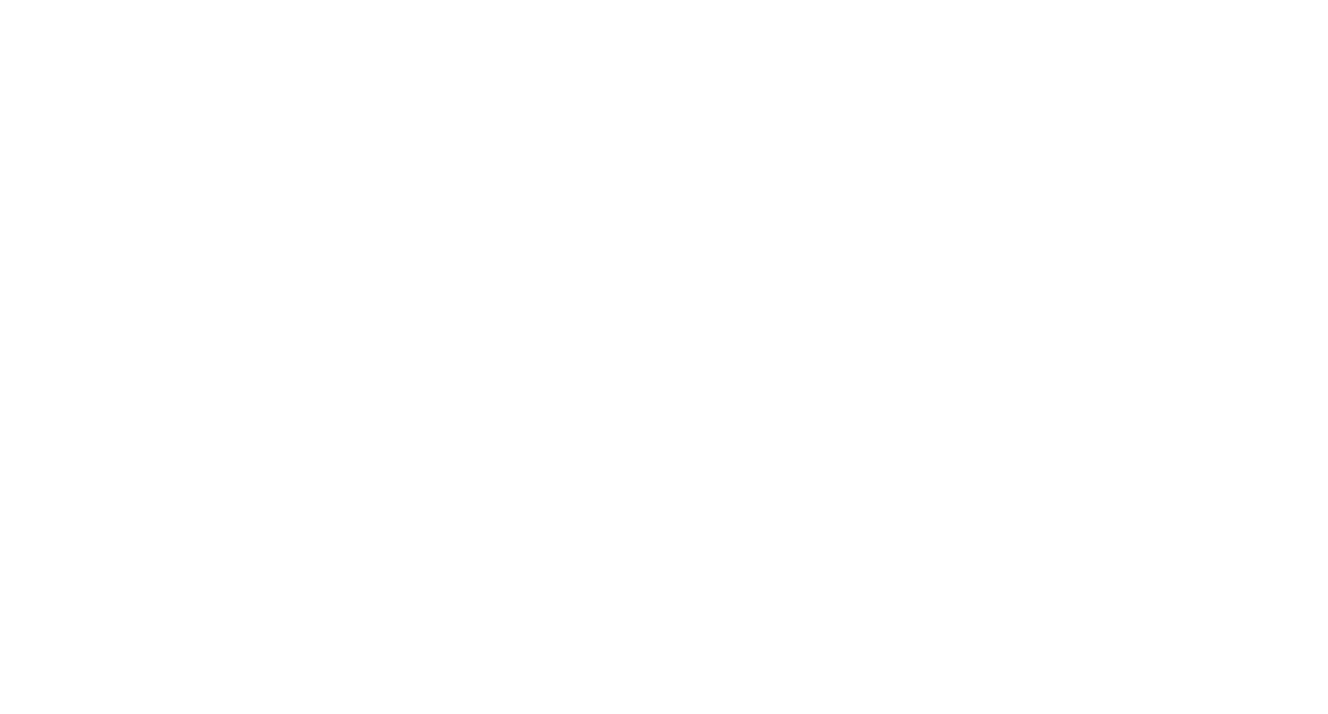
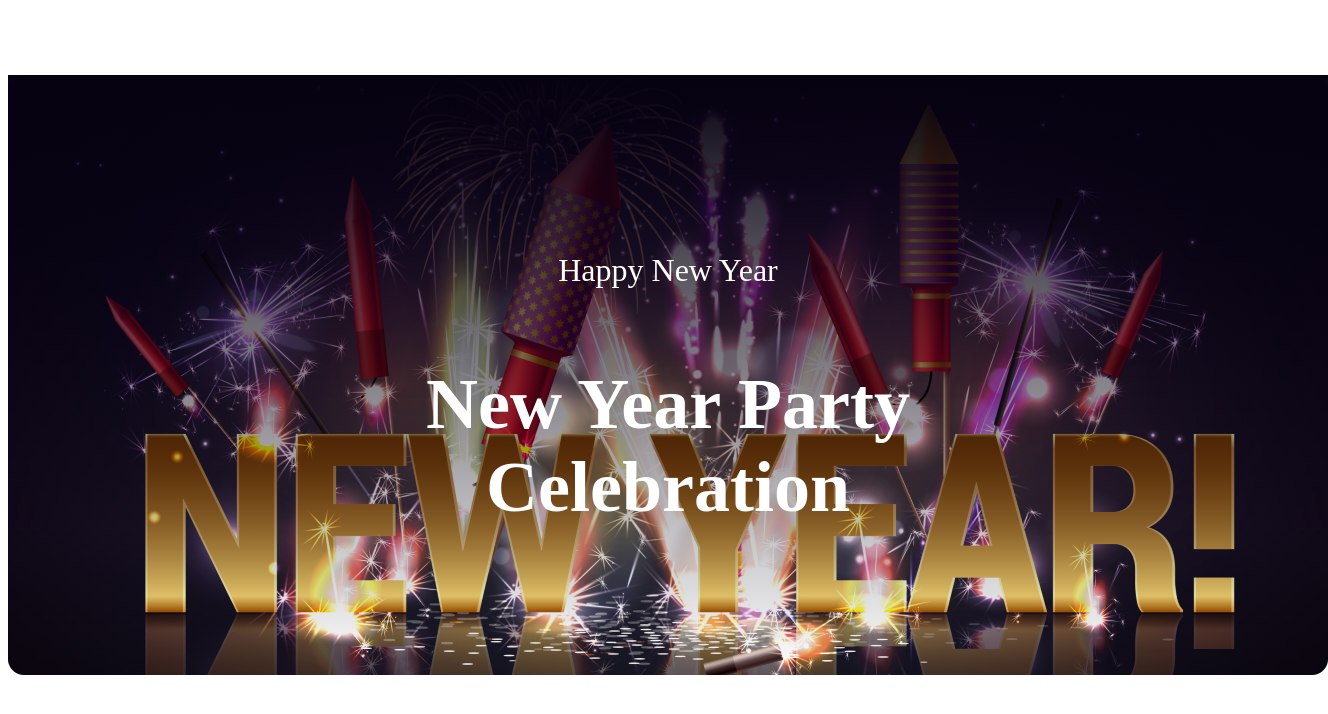
Before and after one commit to shadman76r/Happy-New-Year, a plain HTML site: page index.html in a window 1280 px wide. Shown: the whole page, 1328 px wide, since content can reach past the window. Drawn offline with Linux system fonts and the light colour scheme; a web font is replaced by a local one.

Commit message:
header part with gradient

```diff
--- a/index.html
+++ b/index.html
@@ -4,10 +4,21 @@
     <meta charset="UTF-8">
     <meta name="viewport" content="width=device-width, initial-scale=1.0">
     <title>Happy New Year</title>
+    <!-- Fonts -->
+    <link rel="preconnect" href="https://fonts.googleapis.com">
+<link rel="preconnect" href="https://fonts.gstatic.com" crossorigin>
+<link href="https://fonts.googleapis.com/css2?family=Arima:wght@100..700&family=Bebas+Neue&family=Josefin+Sans:ital,wght@0,100..700;1,100..700&family=Lato:ital,wght@0,100;0,300;0,400;0,700;0,900;1,100;1,300;1,400;1,700;1,900&family=Luckiest+Guy&family=Merriweather:ital,opsz,wght@0,18..144,300..900;1,18..144,300..900&family=Montserrat:ital,wght@0,100..900;1,100..900&family=Open+Sans:ital,wght@0,300..800;1,300..800&family=Poppins:ital,wght@0,100;0,200;0,300;0,400;0,500;0,600;0,700;0,800;0,900;1,100;1,200;1,300;1,400;1,500;1,600;1,700;1,800;1,900&family=Raleway:ital,wght@0,100..900;1,100..900&family=Righteous&family=Roboto:ital,wght@0,100..900;1,100..900&family=Sacramento&family=Source+Sans+3:ital,wght@0,200..900;1,200..900&display=swap" rel="stylesheet">
+    <link rel="stylesheet" href="./styles/new.css">
 </head>
 <body>
     <!-- Header part -->
-    <header></header>
+    <header class="head">
+        <div class="head-container">
+            <h6 class="sub-title">Happy New Year </h6>
+            <h1 class="title">New Year Party <br> Celebration</h1>
+        </div>
+
+    </header>
     <!-- Main part -->
      <main></main>
      <!-- Footer part -->
--- a/styles/new.css
+++ b/styles/new.css
@@ -1 +1,41 @@
-/* Styles */
+/* Font style */
+.merriweather-normal {
+  font-family: "Merriweather", serif;
+  font-optical-sizing: auto;
+  font-style: normal;
+  font-variation-settings:
+    "wdth" 100;
+}
+
+.inter-normal {
+  font-family: "Inter", sans-serif;
+  font-optical-sizing: auto;
+  font-style: normal;
+}
+
+.head{
+    background-image:linear-gradient(rgba(7, 2, 17, 1),rgba(7, 2, 17, 0)), url('../images/Banner\ Image.png');
+    background-position: center;
+    background-repeat: no-repeat;
+    width: 1320px;
+    height: 600px;
+
+}
+
+
+header div h6{
+    text-align: center;
+    font-size: 32px;
+    font-weight: 400;
+    color: white;
+    padding-top: 177px;
+
+
+}
+header div h1{
+    text-align: center;
+    font-size: 72px;
+    font-weight: 900;
+    color: white;
+    padding-bottom: 177px;
+}
```
